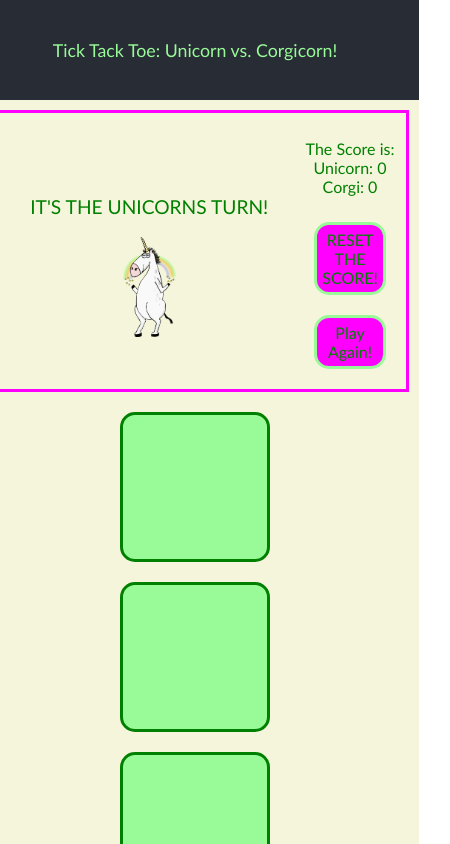
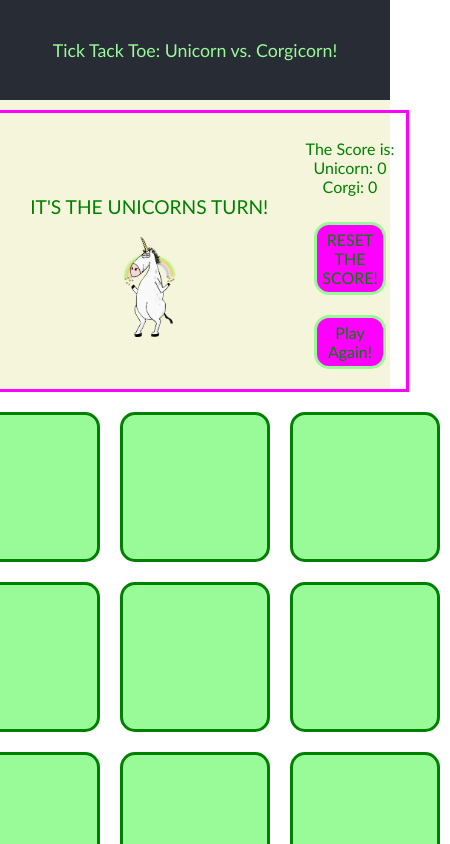
Before and after one commit to SaraIrving/Unicorn-Tic-Tac-Toe, a React (Create React App) app: page / in a window 390 px wide. Shown: the top 844 px of the page, 450 px wide, since content can reach past the window. Built offline with nearby package versions, Linux system fonts and the light colour scheme.

Commit message:
play around with width, make .App full heigh and width of screen, make the GameBoard a fixed width of 510px, now need to add responsive styling for smaller screens, will need to adjust the width of the GameBoard and the indiviual Boxes

```diff
--- a/src/App.css
+++ b/src/App.css
@@ -1,4 +1,6 @@
 .App {
+  width: 100vw;
+  height: 100vw;
   text-align: center;
   font-family: 'Trebuchet MS', 'Lucida Sans Unicode', 'Lucida Grande', 'Lucida Sans', Arial, sans-serif;
   color: green;
@@ -19,6 +21,7 @@
 .App-header {
   background-color: #282c34;
   height: 100px;
+  /* min-width: 100%; */
   display: flex;
   flex-direction: column;
   align-items: center;
@@ -52,7 +55,7 @@
   align-items: center;
   font-family: 'Trebuchet MS', 'Lucida Sans Unicode', 'Lucida Grande', 'Lucida Sans', Arial, sans-serif;
   border: 3px solid fuchsia;
-  margin: 10px;
+  margin: 10px 0px 10px 0px;
   padding:10px;
 }
 
@@ -109,7 +112,7 @@
 
 
 .gameBoardWrapper {
-  width: 70%;
+  width: 510px;
   display: flex;
   justify-content: center;
   flex-wrap: wrap;
@@ -120,6 +123,7 @@ body {
   justify-content: center;
   align-items: center;
   flex-direction: column;
+  /* width: auto; */
 
 }
 
```
